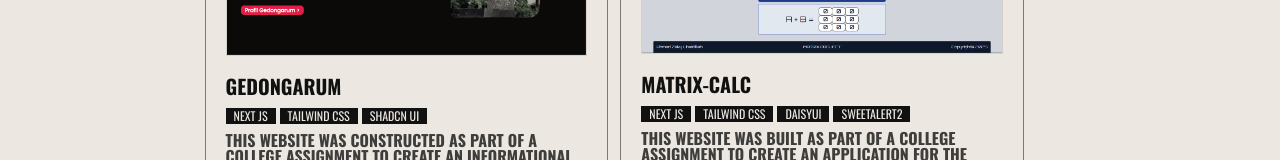
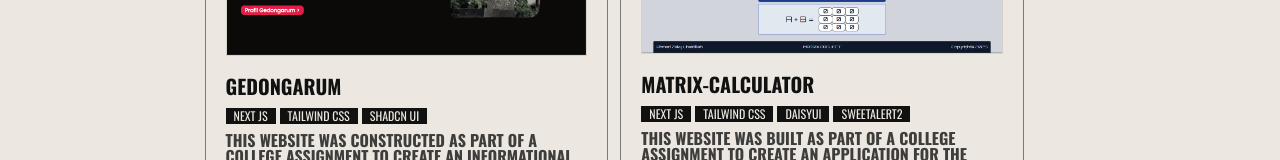
Before and after one commit to CodeWithZaky/my-personal-website-1, a Next.js app: page /projects in a window 1280 px wide. Shown: the part 391-551 px from the top of the page. Built offline with nearby package versions, Linux system fonts and the light colour scheme.

Commit message:
change title matrix-calculator at CardProject in ThumbnailProjects

```diff
--- a/src/app/projects/page.tsx
+++ b/src/app/projects/page.tsx
@@ -1,7 +1,7 @@
 import { Metadata } from "next/types";
 import Square from "@/src/components/ornaments/Square";
-import { thumbnail_projects } from "@/src/components/data/Tubmnail-Projects";
 import clsx from "clsx";
+import { thumbnail_projects } from "@/src/components/data/ThumbnailProjects";
 
 export const metadata: Metadata = {
     title: "Project - Portfolio",
--- a/src/components/data/Tubmnail-Projects.tsx
+++ b/src/components/data/ThumbnailProjects.tsx
@@ -6,9 +6,9 @@ import CardProject from "../CardProject";
 
 const matrixCalc = (
     <CardProject
-        linkHref="https://matrix-calc.vercel.app"
+        linkHref="https://matrixcalculator.vercel.app"
         srcTumb={matrixcalc}
-        title="matrix-calc"
+        title="matrix-calculator"
         stack={["NEXT JS", "TAILWIND CSS", "DAISYUI", "SWEETALERT2"]}
         description="This website was built as part of a college assignment to create an application for the addition, subtraction, and multiplication of two matrices"
     />
--- a/src/components/home/component/LatestProjectSection.tsx
+++ b/src/components/home/component/LatestProjectSection.tsx
@@ -1,11 +1,11 @@
 "use client";
 import { DINNextW1G } from "@/src/assets/fonts/font";
-import { thumbnail_projects } from "@/src/components/data/Tubmnail-Projects";
 import clsx from "clsx";
 import { motion } from "framer-motion";
 import Link from "next/link";
 import { useEffect, useState } from "react";
 import { IoMdArrowDropright } from "react-icons/io";
+import { thumbnail_projects } from "../../data/ThumbnailProjects";
 
 const LatestProject = () => {
     const [isHovered, setIsHovered] = useState(false);
```
